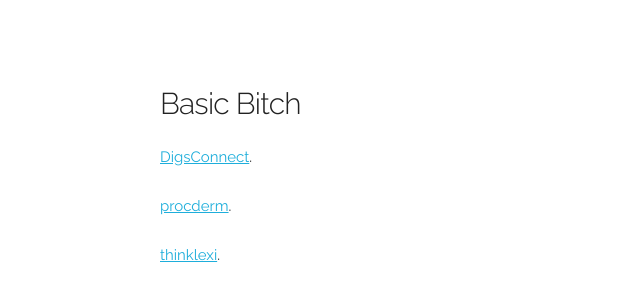
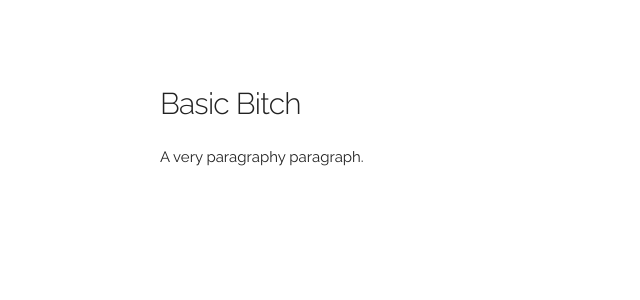
Before and after one commit to karate-island/js_course, a plain HTML site: page index.html in a window 1280 px wide. Shown: the part 156-456 px from the top of the page, without its empty margins (0-640 px from the left). Drawn offline with Linux system fonts and the light colour scheme.

Commit message:
changes to the paragraph text

```diff
--- a/index.html
+++ b/index.html
@@ -42,9 +42,7 @@
       <div class="row">
         <div class="one-half column" style="margin-top: 25%">
           <h4>Basic Bitch</h4>
-          <p><a href="www.digsconnect.co.za">DigsConnect</a>.</p>
-          <p><a href="www.digsconnect.co.za">procderm</a>.</p>
-          <p><a href="www.digsconnect.co.za">thinklexi</a>.</p>
+          <p>A very paragraphy paragraph.</p>
         </div>
       </div>
     </div>
```
